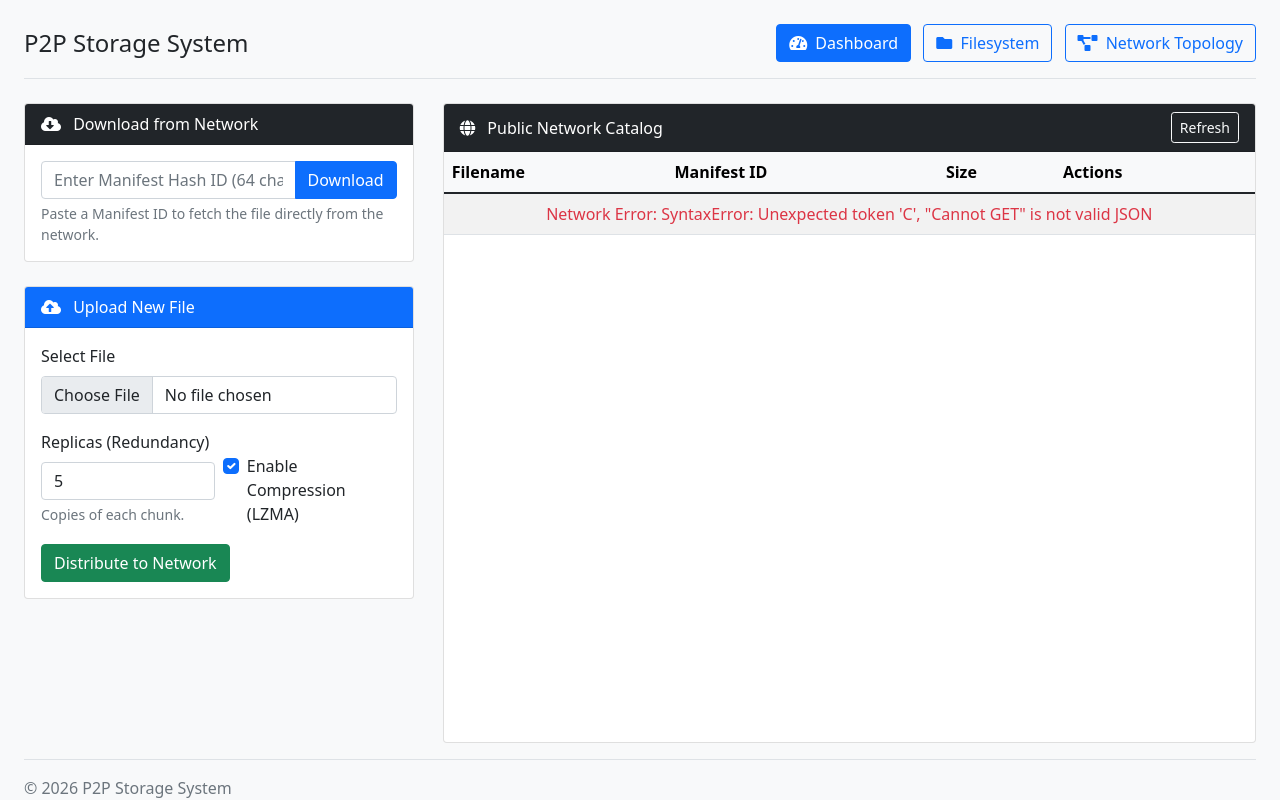
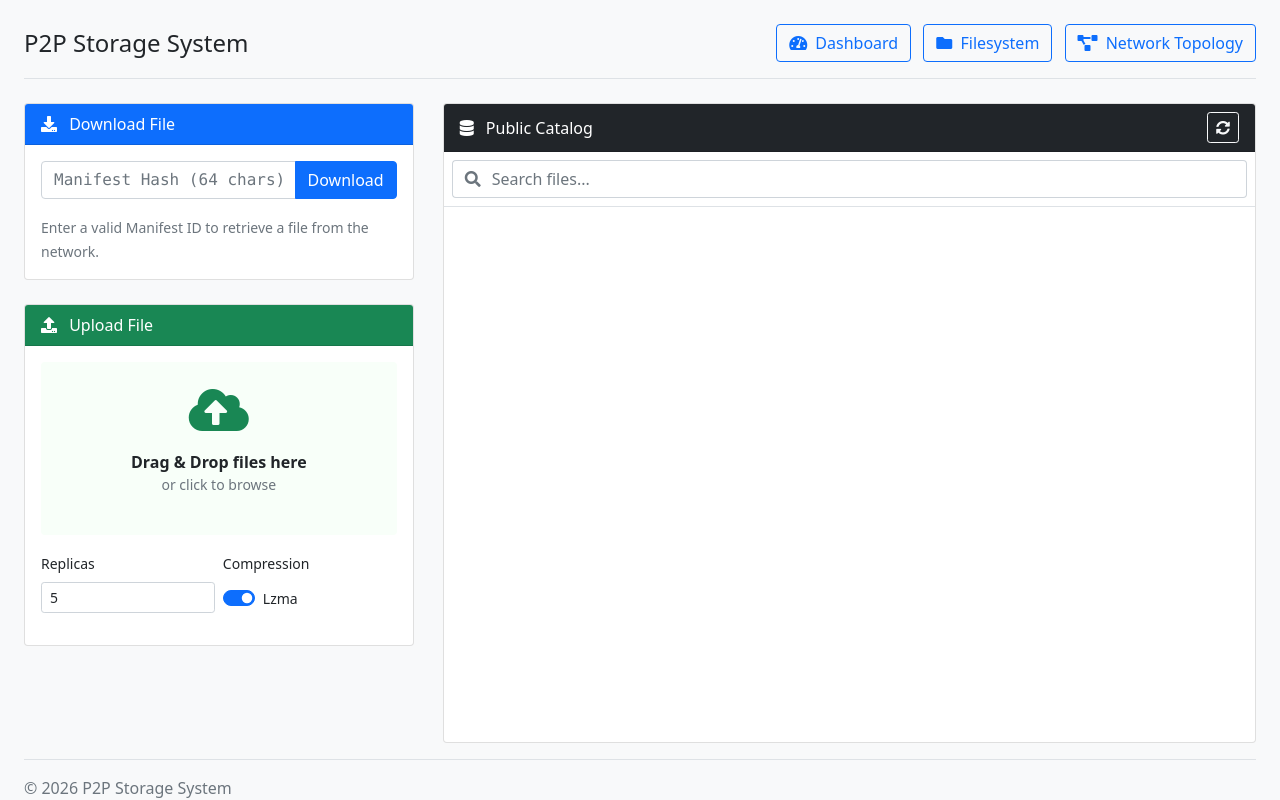
Before and after one commit to axiom4/peer2peer, a Python web app: template src/web_ui/templates/index.html in a window 1280 px wide. Run offline with Jinja, Linux system fonts and the light colour scheme; the template is opened without the code that fills it, so the values that code supplies are empty; some libraries are stand-ins or nearby versions.

Commit message:
feat: Refactor web UI templates to use Jinja2 for dynamic content rendering and improve structure

```diff
--- a/requirements.txt
+++ b/requirements.txt
@@ -1,5 +1,6 @@
 aiohappyeyeballs==2.6.1
 aiohttp==3.13.3
+aiohttp-jinja2==1.6
 aiosignal==1.4.0
 attrs==25.4.0
 certifi==2026.1.4
@@ -8,6 +9,8 @@ charset-normalizer==3.4.4
 cryptography==46.0.3
 frozenlist==1.8.0
 idna==3.11
+Jinja2==3.1.6
+MarkupSafe==3.0.3
 multidict==6.7.0
 propcache==0.4.1
 pycparser==2.23
--- /dev/null
+++ b/src/web_ui/templates/base.html
@@ -0,0 +1,45 @@
+<!DOCTYPE html>
+<html lang="en">
+  <head>
+    <meta charset="UTF-8" />
+    <meta name="viewport" content="width=device-width, initial-scale=1.0" />
+    <title>{% block title %}P2P Storage System{% endblock %}</title>
+    <link rel="icon" type="image/svg+xml" href="/static/favicon.svg" />
+    <link href="/static/css/bootstrap.min.css" rel="stylesheet" />
+    <link href="/static/css/all.min.css" rel="stylesheet" />
+    <link href="/static/css/style.css" rel="stylesheet" />
+    <script type="text/javascript" src="/static/js/vis-network.min.js"></script>
+    {% block head_extras %}{% endblock %}
+  </head>
+  <body class="bg-light">
+    <div class="container-fluid py-4 px-4 main-container">
+      <header class="pb-3 mb-4 border-bottom d-flex justify-content-between align-items-center flex-shrink-0">
+        <a href="/" class="d-flex align-items-center text-dark text-decoration-none">
+          <span class="fs-4">P2P Storage System</span>
+        </a>
+        <nav>
+          <a href="/" class="btn {% if active_page == 'dashboard' %}btn-primary{% else %}btn-outline-primary{% endif %} me-2"
+            ><i class="fas fa-tachometer-alt me-1"></i> Dashboard</a
+          >
+          <a href="/filesystem" class="btn {% if active_page == 'filesystem' %}btn-primary{% else %}btn-outline-primary{% endif %} me-2"
+            ><i class="fas fa-folder me-1"></i> Filesystem</a
+          >
+          <a href="/topology" class="btn {% if active_page == 'topology' %}btn-primary{% else %}btn-outline-primary{% endif %}"
+            ><i class="fas fa-project-diagram me-1"></i> Network Topology</a
+          >
+        </nav>
+      </header>
+
+      {% block content %}{% endblock %}
+
+      <footer class="pt-3 mt-4 text-muted border-top flex-shrink-0">&copy; 2026 P2P Storage System</footer>
+    </div>
+
+    <!-- Common JS -->
+    <script src="/static/js/bootstrap.bundle.min.js"></script>
+    <script src="/static/js/common.js"></script>
+
+    <!-- Page Specific JS -->
+    {% block scripts %}{% endblock %}
+  </body>
+</html>
--- a/src/web_ui/templates/index.html
+++ b/src/web_ui/templates/index.html
@@ -1,102 +1,77 @@
-<!DOCTYPE html>
-<html lang="en">
-  <head>
-    <meta charset="UTF-8" />
-    <meta name="viewport" content="width=device-width, initial-scale=1.0" />
-    <title>P2P Storage Dashboard</title>
-    <link rel="icon" type="image/svg+xml" href="/static/favicon.svg" />
-    <link href="/static/css/bootstrap.min.css" rel="stylesheet" />
-    <link href="/static/css/all.min.css" rel="stylesheet" />
-    <link href="/static/css/style.css" rel="stylesheet" />
-    <script type="text/javascript" src="/static/js/vis-network.min.js"></script>
-  </head>
-  <body class="bg-light">
-    <div class="container-fluid py-4 px-4 main-container">
-      <header class="pb-3 mb-4 border-bottom d-flex justify-content-between align-items-center">
-        <a href="/" class="d-flex align-items-center text-dark text-decoration-none">
-          <span class="fs-4">P2P Storage System</span>
-        </a>
-        <nav>
-          <a href="/" class="btn btn-primary me-2"><i class="fas fa-tachometer-alt me-1"></i> Dashboard</a>
-          <a href="/filesystem" class="btn btn-outline-primary me-2"><i class="fas fa-folder me-1"></i> Filesystem</a>
-          <a href="/topology" class="btn btn-outline-primary"><i class="fas fa-project-diagram me-1"></i> Network Topology</a>
-        </nav>
-      </header>
-
+{% extends "base.html" %} {% block title %}P2P Storage Dashboard{% endblock %} {% block content %}
 <div class="row g-4 mb-4 content-row">
   <!-- Left Column: Upload & Download (Reduced Width) -->
   <div class="col-lg-4 d-flex flex-column gap-4 h-100">
     <div class="scrollable-col">
       <!-- Download Card -->
       <div class="card mb-4">
-              <div class="card-header bg-dark text-white"><i class="fas fa-cloud-download-alt me-2"></i> Download from Network</div>
+        <div class="card-header bg-primary text-white"><i class="fas fa-download me-2"></i> Download File</div>
         <div class="card-body">
-                <div class="input-group">
-                  <input type="text" id="manifestIdInput" class="form-control" placeholder="Enter Manifest Hash ID (64 chars)" aria-label="Manifest Hash" />
+          <div class="input-group mb-3">
+            <input type="text" id="manifestIdInput" class="form-control font-monospace" placeholder="Manifest Hash (64 chars)" />
             <button class="btn btn-primary" type="button" onclick="downloadByManifestId()">Download</button>
           </div>
-                <div class="form-text">Paste a Manifest ID to fetch the file directly from the network.</div>
+          <small class="text-muted">Enter a valid Manifest ID to retrieve a file from the network.</small>
         </div>
       </div>
 
       <!-- Upload Card -->
-            <div class="card">
-              <div class="card-header bg-primary text-white"><i class="fas fa-cloud-upload-alt me-2"></i> Upload New File</div>
-              <div class="card-body">
-                <form id="uploadForm">
-                  <div class="mb-3">
-                    <label for="fileInput" class="form-label">Select File</label>
-                    <input class="form-control" type="file" id="fileInput" required />
+      <div class="card flex-grow-1 d-flex flex-column">
+        <div class="card-header bg-success text-white"><i class="fas fa-upload me-2"></i> Upload File</div>
+        <div class="card-body d-flex flex-column">
+          <div
+            class="flex-grow-1 border-2 border-dashed border-success rounded d-flex flex-column justify-content-center align-items-center p-4 mb-3"
+            id="dropZone"
+            ondrop="handleDrop(event)"
+            ondragover="handleDragOver(event)"
+            ondragleave="handleDragLeave(event)"
+            style="background-color: #f8fff9; cursor: pointer"
+            onclick="triggerUpload()"
+          >
+            <i class="fas fa-cloud-upload-alt fa-3x text-success mb-3"></i>
+            <p class="mb-0 text-center fw-bold">Drag & Drop files here</p>
+            <p class="text-muted small">or click to browse</p>
+            <input type="file" id="fileInput" class="d-none" onchange="handleFileSelect(event)" />
           </div>
 
+          <!-- Config -->
           <div class="row g-2 mb-3">
-                    <div class="col-md-6">
-                      <label for="replicasInput" class="form-label">Replicas (Redundancy)</label>
-                      <input type="number" class="form-control" id="replicasInput" value="5" min="1" max="10" />
-                      <div class="form-text">Copies of each chunk.</div>
+            <div class="col-6">
+              <label class="form-label small">Replicas</label>
+              <input type="number" id="replicasInput" class="form-control form-control-sm" value="5" min="1" max="10" />
             </div>
-                    <div class="col-md-6 d-flex align-items-center">
-                      <div class="form-check mt-4">
-                        <input class="form-check-input" type="checkbox" value="" id="compressionCheck" checked />
-                        <label class="form-check-label" for="compressionCheck"> Enable Compression (LZMA) </label>
+            <div class="col-6">
+              <label class="form-label small">Compression</label>
+              <div class="form-check form-switch mt-1">
+                <input class="form-check-input" type="checkbox" id="compressionCheck" checked />
+                <label class="form-check-label small" for="compressionCheck">Lzma</label>
               </div>
             </div>
           </div>
 
-                  <button type="submit" class="btn btn-success">Distribute to Network</button>
-                </form>
-                <div id="uploadStatus" class="mt-3"></div>
+          <!-- Upload Status -->
+          <div id="uploadStatus" class="mt-auto"></div>
         </div>
       </div>
     </div>
-          <!-- End scrollable-col -->
   </div>
 
   <!-- Right Column: Catalog (Expanded Width) -->
-        <div class="col-lg-8 d-flex flex-column gap-4 h-100">
-          <!-- Public Catalog Card -->
-          <div class="card h-100-card">
-            <div class="card-header bg-dark text-white d-flex justify-content-between align-items-center">
-              <span><i class="fas fa-globe me-2"></i> Public Network Catalog</span>
-              <button class="btn btn-sm btn-outline-light" onclick="loadCatalog()">Refresh</button>
+  <div class="col-lg-8 d-flex flex-column h-100">
+    <div class="card h-100 d-flex flex-column">
+      <div class="card-header bg-dark text-white d-flex justify-content-between align-items-center flex-shrink-0">
+        <span><i class="fas fa-database me-2"></i> Public Catalog</span>
+        <button class="btn btn-sm btn-outline-light" onclick="loadCatalog()"><i class="fas fa-sync-alt"></i></button>
       </div>
-            <div class="card-body p-0 d-flex flex-column" style="min-height: 0">
-              <div class="table-responsive flex-grow-1">
-                <table class="table table-striped table-hover mb-0">
-                  <thead class="table-light">
-                    <tr>
-                      <th>Filename</th>
-                      <th>Manifest ID</th>
-                      <th>Size</th>
-                      <th style="width: 200px; min-width: 200px">Actions</th>
-                    </tr>
-                  </thead>
-                  <tbody id="catalogList">
-                    <tr>
-                      <td colspan="4" class="text-center text-muted py-3">Click Refresh to discover files...</td>
-                    </tr>
-                  </tbody>
-                </table>
+      <div class="card-body p-0 d-flex flex-column position-relative" style="overflow: hidden">
+        <div class="input-group p-2 border-bottom flex-shrink-0 bg-white">
+          <span class="input-group-text bg-white border-end-0"><i class="fas fa-search text-muted"></i></span>
+          <input type="text" id="searchCatalog" class="form-control border-start-0 ps-0" placeholder="Search files..." onkeyup="filterCatalog()" />
+        </div>
+        <div class="flex-grow-1 overflow-auto custom-scrollbar">
+          <ul class="list-group list-group-flush" id="manifestList">
+            <!-- Items -->
+          </ul>
         </div>
       </div>
     </div>
@@ -105,23 +80,18 @@
 
 <!-- Modal for Distribution Graph -->
 <div class="modal fade" id="distModal" tabindex="-1">
-        <div class="modal-dialog modal-xl">
-          <div class="modal-content">
+  <div class="modal-dialog modal-xl modal-dialog-centered">
+    <div class="modal-content" style="height: 80vh">
       <div class="modal-header">
         <h5 class="modal-title">File Distribution Map</h5>
         <button type="button" class="btn-close" data-bs-dismiss="modal"></button>
       </div>
-            <div class="modal-body">
-              <div id="dist-graph" style="width: 100%; height: 500px; border: 1px solid #ddd"></div>
+      <div class="modal-body p-0 bg-light position-relative">
+        <div id="dist-graph" style="width: 100%; height: 100%"></div>
       </div>
     </div>
   </div>
 </div>
-
-      <footer class="pt-3 mt-4 text-muted border-top">&copy; 2026 P2P Storage System</footer>
-    </div>
-    <script src="/static/js/bootstrap.bundle.min.js"></script>
-    <script src="/static/js/common.js"></script>
+{% endblock %} {% block scripts %}
 <script src="/static/js/dashboard.js"></script>
-  </body>
-</html>
+{% endblock %}
```
Also changed, not shown: src/web_ui/server.py (+7 -0 lines), src/web_ui/templates/filesystem.html (+72 -92 lines), src/web_ui/templates/topology.html (+3 -33 lines), src/web_ui/views/pages.py (+7 -8 lines). Lines whose indentation alone changed are shown as unchanged.
